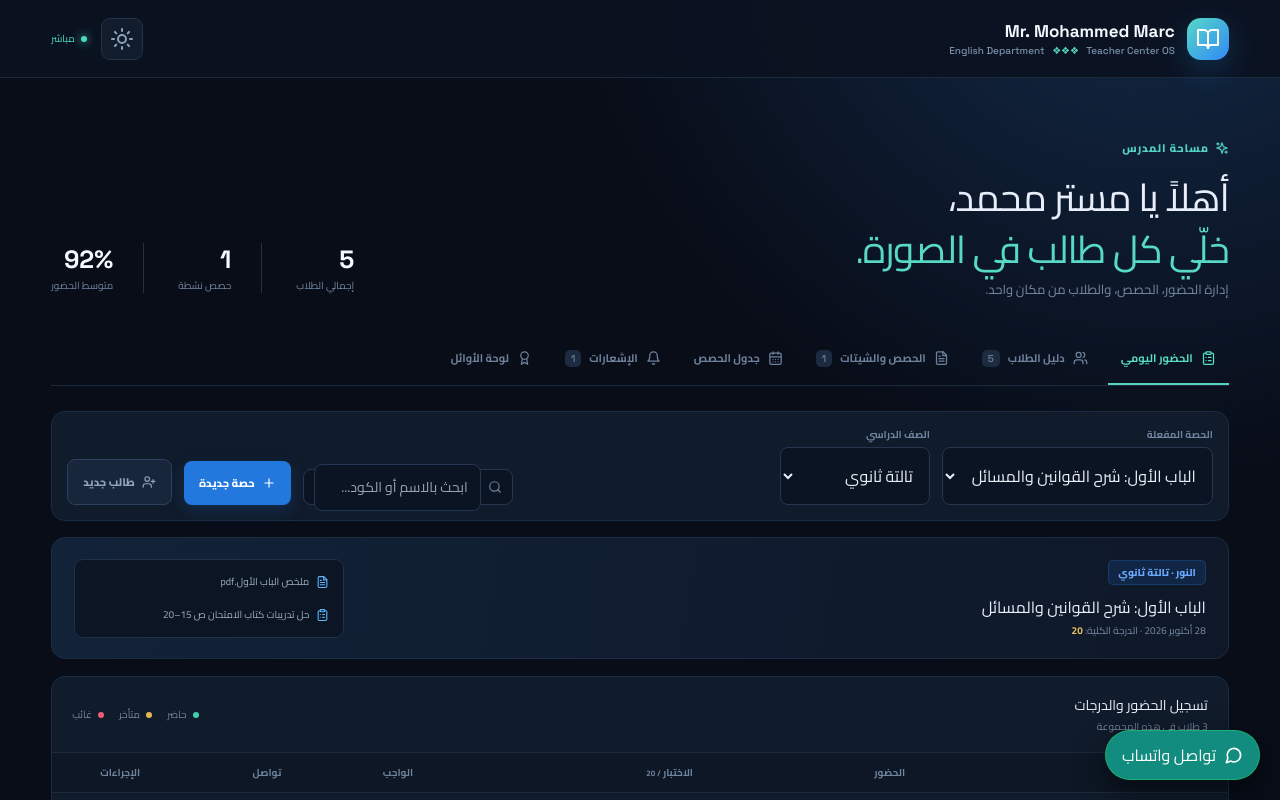
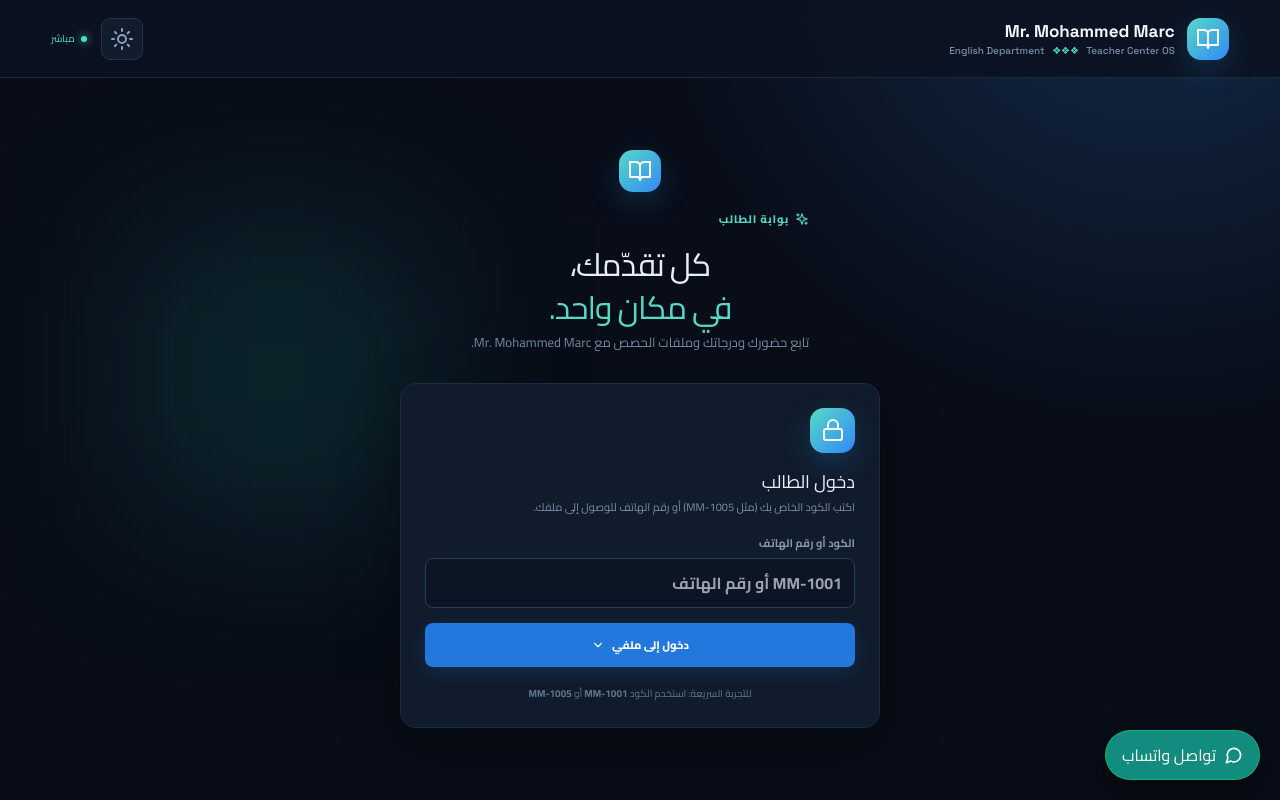
Before and after one commit to omarprom120-oss/teacher-center-system, a React (Vite) app: page / in a window 1280 px wide. Shown: the top 800 px of the page. Built offline with nearby package versions, Linux system fonts and the light colour scheme; the HTML template or start-up script is replaced by a standard one.

Commit message:
Update App.jsx

```diff
--- a/src/App.jsx
+++ b/src/App.jsx
@@ -20,16 +20,8 @@ function useStored(key, fallback) {
   const [value, setValue] = useState(() => {
     try {
       const stored = localStorage.getItem(key)
-      if (stored) {
-        const parsed = JSON.parse(stored)
-        if (Array.isArray(fallback) && Array.isArray(parsed)) {
-          const merged = [...parsed]
-          fallback.forEach(item => {
-            if (!merged.some(m => m.id === item.id)) merged.push(item)
-          })
-          return merged
-        }
-        return parsed
+      if (stored !== null) {
+        return JSON.parse(stored)
       }
       return fallback
     } catch {
@@ -53,7 +45,7 @@ function useStored(key, fallback) {
 }
 
 export default function App() {
-  const getModeFromHash = () => window.location.hash.toLowerCase() === '#/student' ? 'student' : 'admin'
+  const getModeFromHash = () => window.location.hash.toLowerCase() === '#/admin' ? 'admin' : 'student'
   const [mode, setMode] = useState(getModeFromHash)
   const [tab, setTab] = useState('attendance')
   const [isDarkMode, setIsDarkMode] = useStored('MM-theme-dark', true)
@@ -196,8 +188,6 @@ export default function App() {
             <p>English Department <span>❖❖❖</span> Teacher Center OS</p>
           </div>
         </div>
-
-        {/* تم حذف زر الانتقال لمساحة المدرس نهائياً من هنا لكي لا يظهر لأي طالب */}
 
         <div className="top-actions">
           <button className="icon-btn theme-toggle" onClick={toggleTheme} title="تغيير الثيم">
@@ -857,7 +847,7 @@ function Modal({ title, onClose, children }) {
       <div className="modal" onClick={(e) => e.stopPropagation()}>
         <div className="modal-head">
           <h3>{title}</h3>
-          <button onClick= {onClose}>×</button>
+          <button onClick={onClose}>×</button>
         </div>
         {children}
       </div>
```
